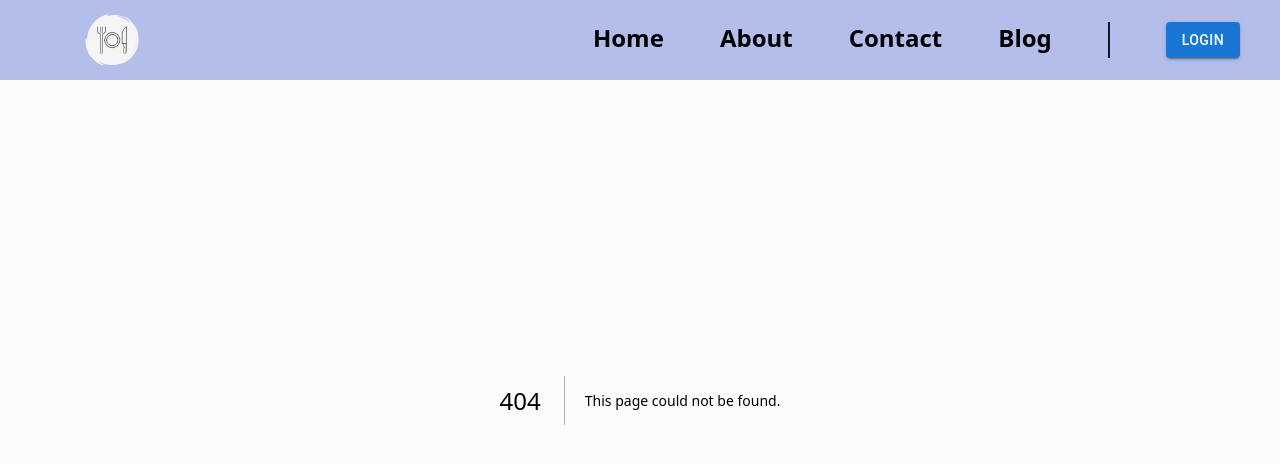
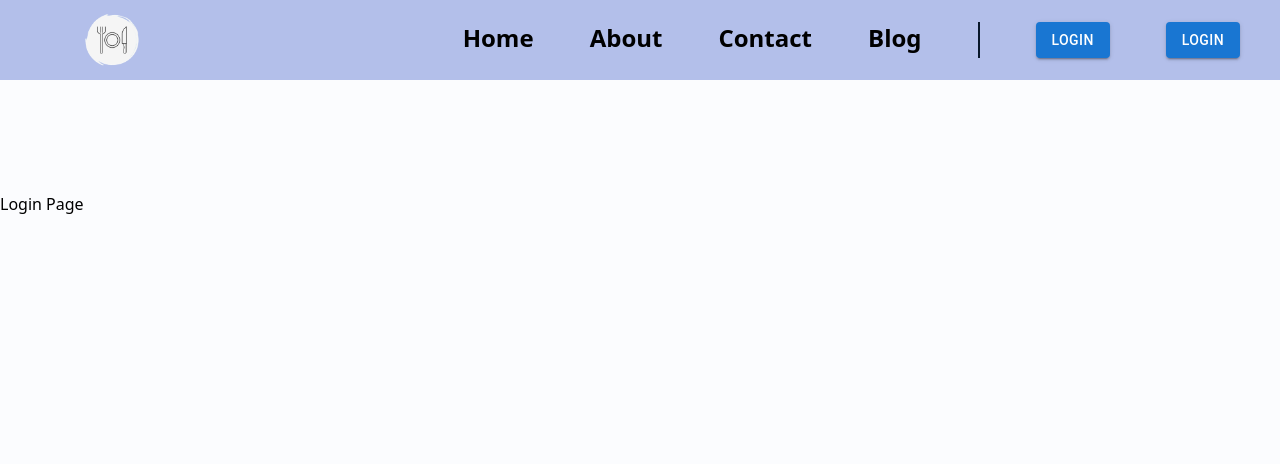
Before and after one commit to punpundada/cwwyh.nextjs, a Next.js app: page /login in a window 1280 px wide. Before the commit this address had no page. Shown: the top 464 px of the page. Built offline with nearby package versions, Linux system fonts and the light colour scheme.

Commit message:
Login, signup pages created

```diff
--- /dev/null
+++ b/app/login/page.tsx
@@ -0,0 +1,11 @@
+import React from 'react'
+
+const LoginPage = () => {
+  return (
+    <div className='mt-48'>
+      Login Page
+    </div>
+  )
+}
+
+export default LoginPage;
--- /dev/null
+++ b/app/signup/page.tsx
@@ -0,0 +1,11 @@
+import React from 'react'
+
+const SignupPage = () => {
+  return (
+    <div className='mt-10'>
+      Signup page
+    </div>
+  )
+}
+
+export default SignupPage
--- a/components/Navbar.tsx
+++ b/components/Navbar.tsx
@@ -1,35 +1,44 @@
-"use client"
+"use client";
 import Image from "next/image";
 import React, { useState } from "react";
 import logo2 from "@/images/LOGO2.png";
 import Link from "next/link";
 import { Button } from "@mui/material";
+import { useRouter } from "next/navigation";
 const Navbar = () => {
-  const [prevScroll,setPrevScrool]=useState(window.scrollY);
+  const [prevScroll, setPrevScrool] = useState(window.scrollY);
+  const router = useRouter();
 
-
-  window.addEventListener('scroll',()=>{
-    debugger
-    const navbar = document.getElementById('nav');
-  let currentScrollPos = window.scrollY;
-    if(navbar){
-      if(currentScrollPos > prevScroll){
+  window.addEventListener("scroll", () => {
+    debugger;
+    const navbar = document.getElementById("nav");
+    let currentScrollPos = window.scrollY;
+    if (navbar) {
+      if (currentScrollPos > prevScroll) {
         navbar.style.transform = `translateY(-105%)`;
-      }
-      else{
+      } else {
         navbar.style.transform = `translateY(0%)`;
       }
-      setPrevScrool(currentScrollPos)
+      setPrevScrool(currentScrollPos);
     }
   });
 
-
-
+  const { user } = JSON.parse(sessionStorage.getItem("user") || "{}");
 
   return (
-    <nav id="nav" className="navbar fixed top-0 left-0  transition-transform duration-500 ease-in-out w-screen   bg-app-secondary h-20 flex justify-between items-center text-2xl font-semibold ">
+    <nav
+      id="nav"
+      className="navbar fixed top-0 left-0  transition-transform duration-500 ease-in-out w-screen   bg-app-secondary h-20 flex justify-between items-center text-2xl font-semibold "
+    >
       <div className="flex ms-8">
-        <Image className="" src={logo2} alt="LOGO" width={160} height={160} loading="lazy" />
+        <Image
+          className=""
+          src={logo2}
+          alt="LOGO"
+          width={160}
+          height={160}
+          loading="lazy"
+        />
         <h1>CWWYH</h1>
       </div>
       <div className="flex gap-14 me-10">
@@ -46,12 +55,30 @@ const Navbar = () => {
           Blog
         </Link>
         <div className="border border-darkApp-background h-9"></div>
-        {
-
-        }
+        {user ? (
+          <Button
+          variant="contained"
+            className="bg-app-primary hover:bg-slate-500"
+            onClick={() => {
+              sessionStorage.removeItem('user')
+              router.push("/")
+            }}
+          >
+            logout
+          </Button>
+        ) : (
+          <Button
+            variant="contained"
+            className="bg-app-primary hover:bg-slate-500"
+            onClick={() => router.push("/login")}
+          >
+            Login
+          </Button>
+        )}
         <Button
           variant="contained"
           className="bg-app-primary hover:bg-slate-500"
+          onClick={() => router.push("/login")}
         >
           Login
         </Button>
```
